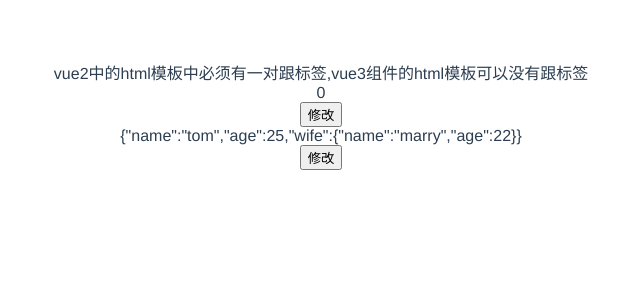
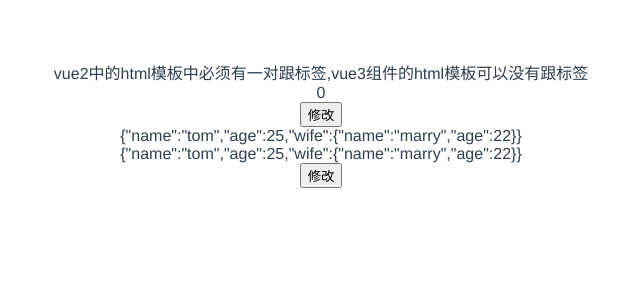
Before and after one commit to MrChenXP/MyDocs, a Vue app in the folder vue3/: page / in a window 1280 px wide. Shown: the top 300 px of the page, without its empty margins (319-959 px from the left). Built offline with nearby package versions, Linux system fonts and the light colour scheme.

Commit message:
vue3  对比vue2响应式的区分

```diff
--- a/vue3/src/components/hello.vue
+++ b/vue3/src/components/hello.vue
@@ -3,6 +3,7 @@
   <button @click="updateCount">修改</button>
 
   <div>{{JSON.stringify(state)}}</div>
+  <div>{{JSON.stringify(obj)}}</div>
   <button @click="update">修改</button>
 </template>
 
@@ -30,11 +31,11 @@
     // reactive 定义多个数据的响应式
      // 接收一个普通对象然后返回该普通对象的响应式代理器对象 响应式转换是“深层的”：会影响对象内部所有嵌套的属性
             // 内部基于 ES6 的 Proxy 实现，通过代理对象操作源对象内部数据都是响应式
-    const obj = {name: 'tom',age: 25,wife: {name: 'marry',age: 22},}
+    const obj = {name: 'tom',age: 25,wife: {name: 'marry',age: 22}} //
     const state = reactive(obj) // state为proxy代理对象
     const update = () => {
-      obj.name = 'jack' // state不会被更改
-      state.name += '--'
+      obj.name = 'jack' // state不会被更改,页面上的obj也不会更改(不是响应式)
+      state.name += '--' // 页面和obj都会被更改
       state.age += 1
       state.wife.name += '++'
       state.wife.age += 2
@@ -48,13 +49,31 @@
       // 属性
       count0,
       count,
+      obj,
       state,
       // 方法
       updateCount,
       update,
     };
-  },
-});
+
+    // 比较Vue2与Vue3的响应式(重要)
+    //   #vue2的响应式
+    //   核心:
+    //      对象: 通过defineProperty对对象的已有属性值的读取和修改进行劫持(监视/拦截)
+    //      数组: 通过重写数组更新数组一系列更新元素的方法来实现元素修改的劫持
+    //   问题
+    //      对象直接新添加的属性或删除已有属性, 界面不会自动更新
+    //      直接通过下标替换元素或更新length, 界面不会自动更新 arr[1] ={}
+    // Vue3的响应式
+    //   核心:
+    //     通过Proxy(代理): 拦截对data任意属性的任意(13种)操作, 包括属性值的读写, 属性的添加, 属性的删除等...
+    //     通过 Reflect(反射): 动态对被代理对象的相应属性进行特定的操作
+    //   文档:
+    //   https://developer.mozilla.org/zh-CN/docs/Web/JavaScript/Reference/Global_Objects/Proxy
+    //   https://developer.mozilla.org/zh-CN/docs/Web/JavaScript/Reference/Global_Objects/Reflect
+
+    }
+  });
 </script>
 
 <style scoped></style>
```
